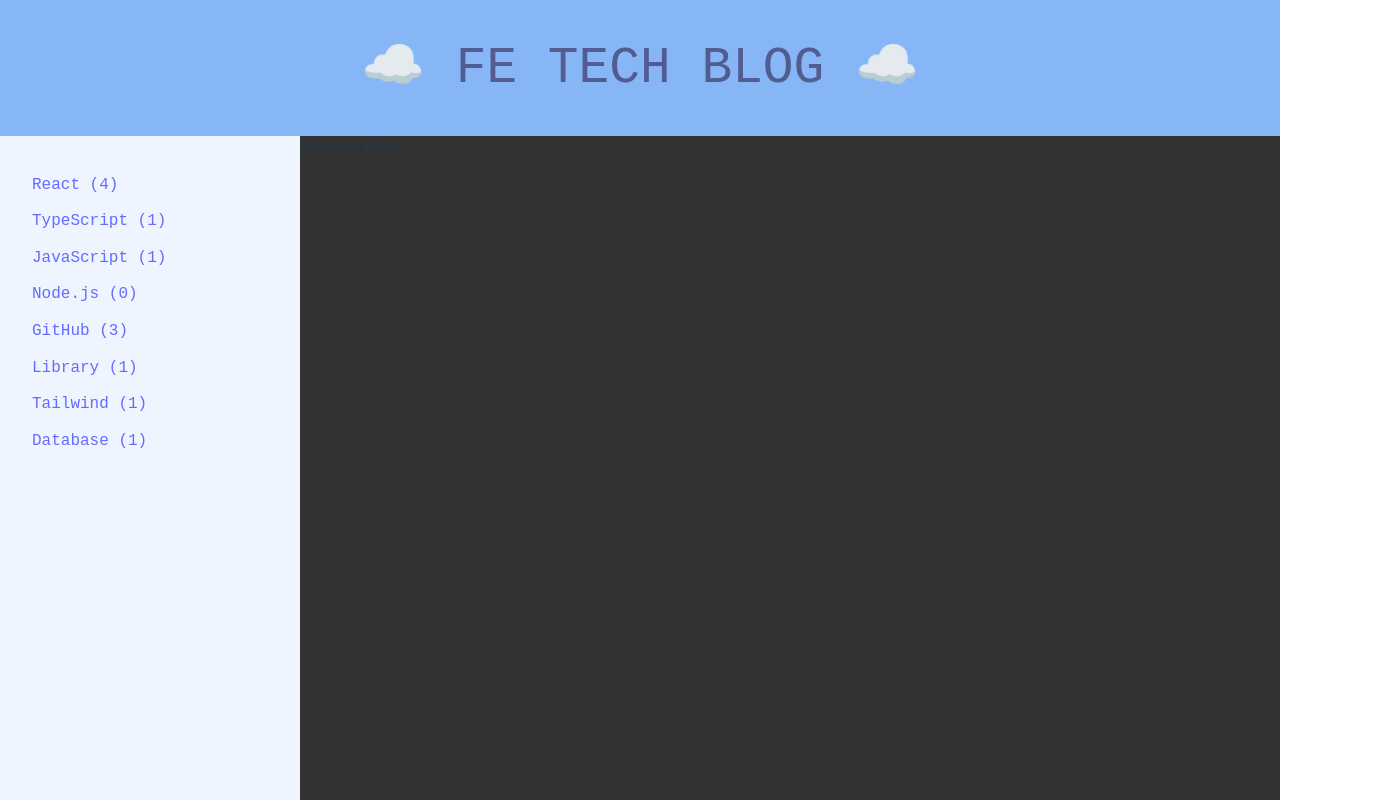
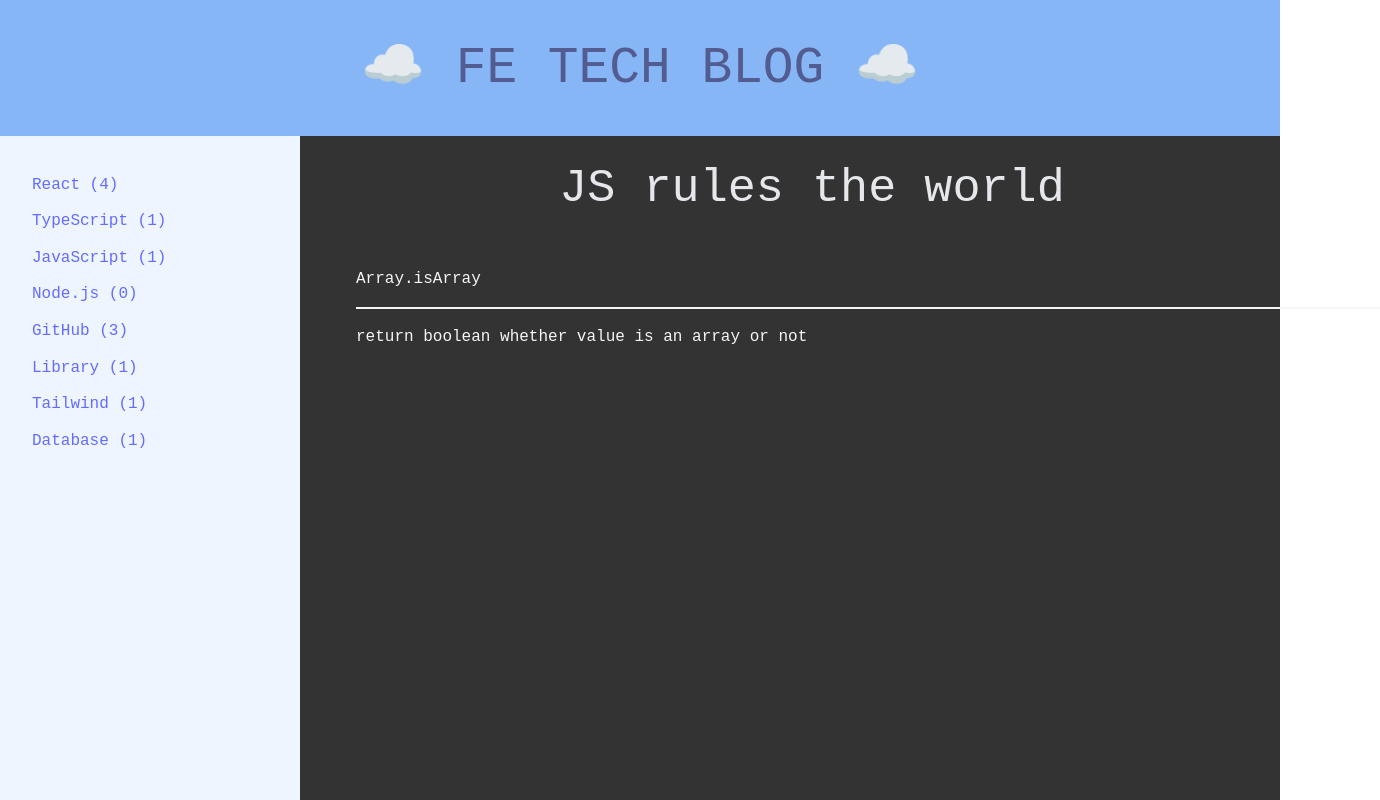
Before and after one commit to lenayoo/lena-archive, a React (Vite) app: page /javascript in a window 1280 px wide. Shown: the top 800 px of the page, 1380 px wide, since content can reach past the window. Built offline with nearby package versions, Linux system fonts and the light colour scheme.

Commit message:
add javascript

```diff
--- a/src/Pages/Javascript.tsx
+++ b/src/Pages/Javascript.tsx
@@ -1,5 +1,16 @@
-function Javascript() {
-  return <div>Javascript</div>;
-}
+import Form from "../Components/Form";
+import Header from "../Components/Header";
+
+const Javascript = () => {
+  return (
+    <>
+      <Header headerTitle="JS rules the world" />
+      <Form
+        containerTitle="Array.isArray"
+        containerContent="return boolean whether value is an array or not"
+      />
+    </>
+  );
+};
 
 export default Javascript;
```
